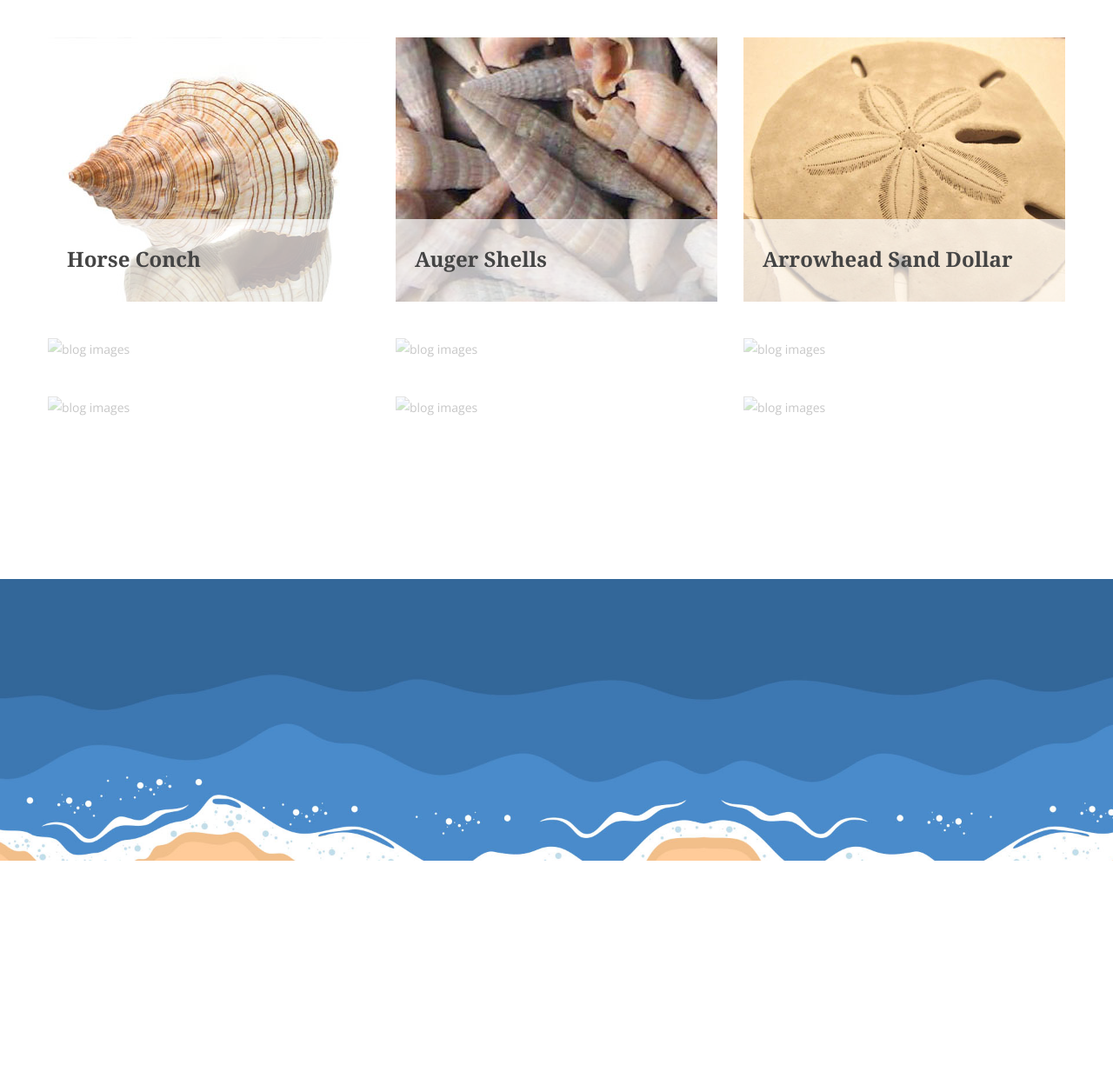
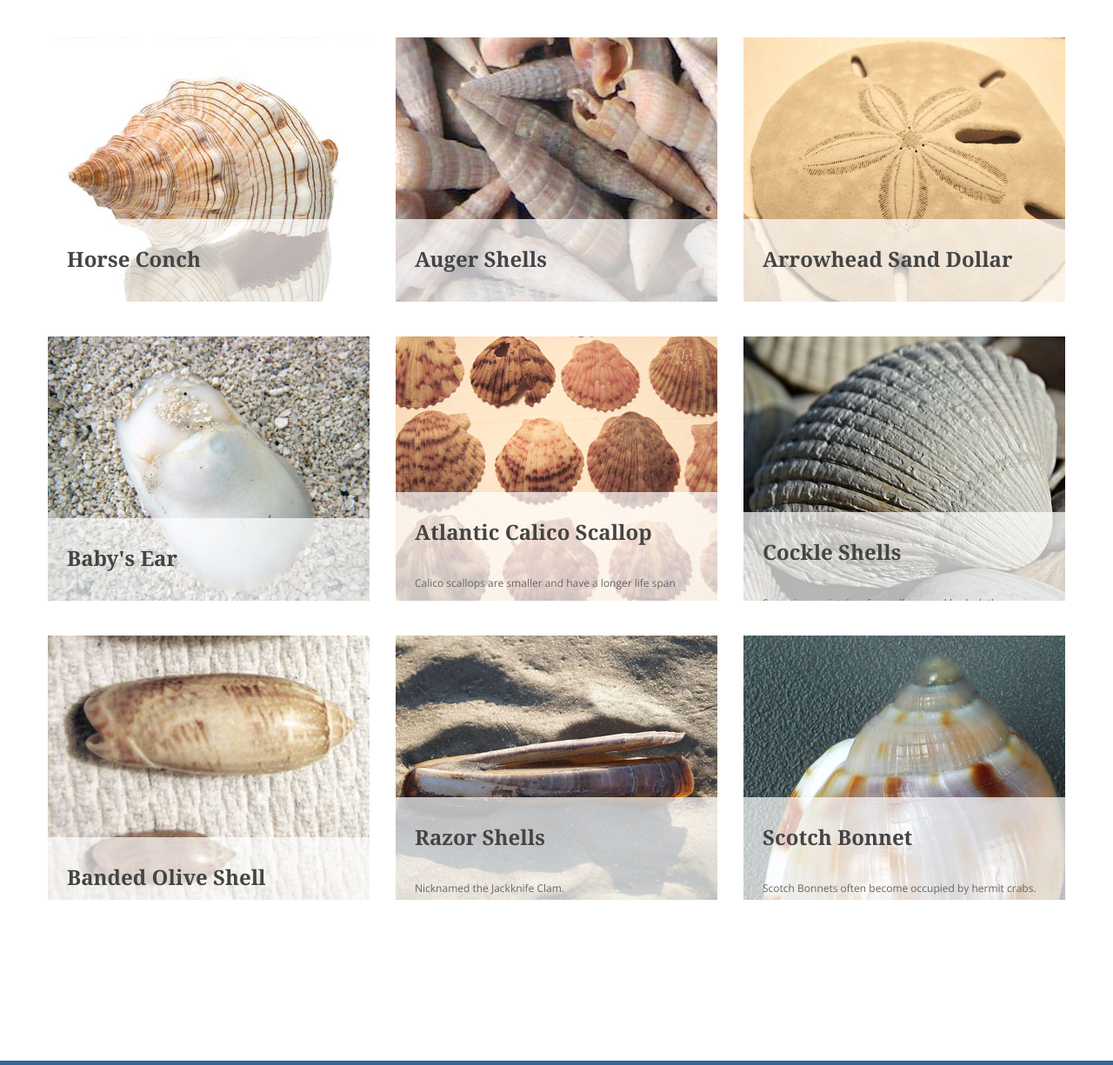
Before and after one commit to whatsthatshell/github.io, a plain HTML site: page atlantic.html in a window 1280 px wide. Shown: the part 659-1884 px from the top of the page at 87% size. Before the commit the page ends 1649 px from the top, so only its background shows below. Drawn offline with nearby package versions, Linux system fonts and the light colour scheme.

Commit message:
Content for atlantic shells
Working on content for the atlantic section.

```diff
--- a/atlantic.html
+++ b/atlantic.html
@@ -74,7 +74,7 @@
 					<!-- Mobile Menu -->
                     <div class="mobile-menu d-block d-lg-none">
                     	<div class="logo">
-                    		<a href="index.html"><img src="images/logo.png" alt="logo"></a>
+                    		<a href="index.html"><img src="images/logo.png" alt="Whats that Shell"></a>
                     	</div>
                     </div>
                     <!-- Mobile Menu -->
@@ -86,7 +86,7 @@
         <!-- Start Bradcaump area -->
         <div class="ht__bradcaump__area">
             <div class="ht__bradcaump__container">
-            	<img src="images/atlantic-header.jpg" alt="bradcaump images">
+            	<img src="images/atlantic-header.jpg" alt="Atlantic Ocean Seashells">
 
             </div>
         </div>
@@ -100,7 +100,7 @@
 						<div class="blog__2">
 							<div class="blog__thumb">
 								<a href="blog-details.html">
-									<img src="images/horse-conch.jpg" alt="blog images">
+									<img src="images/horse-conch.jpg" alt="Horse Conch">
 								</a>
 							</div>
 							<div class="blog__inner">
@@ -125,7 +125,7 @@
 						<div class="blog__2">
 							<div class="blog__thumb">
 								<a href="blog-details.html">
-									<img src="images/auger.jpg" alt="blog images">
+									<img src="images/auger.jpg" alt="Auger Shells">
 								</a>
 							</div>
 							<div class="blog__inner">
@@ -150,7 +150,7 @@
 						<div class="blog__2">
 							<div class="blog__thumb">
 								<a href="blog-details.html">
-									<img src="images/sanddollar.jpg" alt="blog images">
+									<img src="images/sanddollar.jpg" alt="Arrowhead Sand Dollar">
 								</a>
 							</div>
 							<div class="blog__inner">
@@ -175,21 +175,20 @@
 						<div class="blog__2">
 							<div class="blog__thumb">
 								<a href="blog-details.html">
-									<img src="images/blog/bl-2/4.jpg" alt="blog images">
+									<img src="images/baby-ear.jpg" alt="Baby's Ear Shell">
 								</a>
 							</div>
 							<div class="blog__inner">
 								<div class="blog__hover__inner">
-									<h2><a href="blog-details.html">Don’t have basic knowledge..! So, stay learning with us</a></h2>
+									<h2><a href="blog-details.html">Baby's Ear</a></h2>
 									<div class="bl__meta">
-										<p>Children Blog : Post By Ariana / 10th November, 2017</p>
+										<p>This penny-size shell is typically pure white.</p>
 									</div>
 									<div class="bl__details">
-										<p>Lorem ipsum dolor sit amet, consect adsicinge elit, sed do eiusmod tempor incidi.</p>
+										<p>Where to find it: Eastern coast, from Maryland to Brazil.</p>
 									</div>
 									<div class="blog__btn">
 										<a class="bl__btn" href="blog-details.html">Read More</a>
-										<a class="bl__share__btn" href="#"><i class="fa fa-share-alt"></i></a>
 									</div>
 								</div>
 							</div>
@@ -201,21 +200,20 @@
 						<div class="blog__2">
 							<div class="blog__thumb">
 								<a href="blog-details.html">
-									<img src="images/blog/bl-2/5.jpg" alt="blog images">
+									<img src="images/calico-scallop.jpg" alt="Atlantic Calico Scallop">
 								</a>
 							</div>
 							<div class="blog__inner">
 								<div class="blog__hover__inner">
-									<h2><a href="blog-details.html">Don’t have basic knowledge..! So, stay learning with us</a></h2>
+									<h2><a href="blog-details.html">Atlantic Calico Scallop</a></h2>
 									<div class="bl__meta">
-										<p>Children Blog : Post By Ariana / 10th November, 2017</p>
+										<p>Calico scallops are smaller and have a longer life span than Bay scallops.</p>
 									</div>
 									<div class="bl__details">
-										<p>Lorem ipsum dolor sit amet, consect adsicinge elit, sed do eiusmod tempor incidi.</p>
+										<p>Where to find it: The East Coast, Gulf of Mexico, and Caribbean down to Brazil</p>
 									</div>
 									<div class="blog__btn">
 										<a class="bl__btn" href="blog-details.html">Read More</a>
-										<a class="bl__share__btn" href="#"><i class="fa fa-share-alt"></i></a>
 									</div>
 								</div>
 							</div>
@@ -227,21 +225,20 @@
 						<div class="blog__2">
 							<div class="blog__thumb">
 								<a href="blog-details.html">
-									<img src="images/blog/bl-2/6.jpg" alt="blog images">
+									<img src="images/cockle.jpg" alt="Cockle Shell">
 								</a>
 							</div>
 							<div class="blog__inner">
 								<div class="blog__hover__inner">
-									<h2><a href="blog-details.html">Don’t have basic knowledge..! So, stay learning with us</a></h2>
+									<h2><a href="blog-details.html">Cockle Shells</a></h2>
 									<div class="bl__meta">
-										<p>Children Blog : Post By Ariana / 10th November, 2017</p>
+										<p>Sometimes mistaken for scallops, cockles lack the ear-shaped protrusions that scallops have.</p>
 									</div>
 									<div class="bl__details">
-										<p>Lorem ipsum dolor sit amet, consect adsicinge elit, sed do eiusmod tempor incidi.</p>
+										<p>Where to find it: Sandy beaches worldwide.</p>
 									</div>
 									<div class="blog__btn">
 										<a class="bl__btn" href="blog-details.html">Read More</a>
-										<a class="bl__share__btn" href="#"><i class="fa fa-share-alt"></i></a>
 									</div>
 								</div>
 							</div>
@@ -253,21 +250,20 @@
 						<div class="blog__2">
 							<div class="blog__thumb">
 								<a href="blog-details.html">
-									<img src="images/blog/bl-2/7.jpg" alt="blog images">
+									<img src="images/olive.jpg" alt="Banded Olive Shell">
 								</a>
 							</div>
 							<div class="blog__inner">
 								<div class="blog__hover__inner">
-									<h2><a href="blog-details.html">Don’t have basic knowledge..! So, stay learning with us</a></h2>
+									<h2><a href="blog-details.html">Banded Olive Shell</a></h2>
 									<div class="bl__meta">
-										<p>Children Blog : Post By Ariana / 10th November, 2017</p>
+										<p>This shell rarely exceeds three inches in length.</p>
 									</div>
 									<div class="bl__details">
-										<p>Lorem ipsum dolor sit amet, consect adsicinge elit, sed do eiusmod tempor incidi.</p>
+										<p>Where to find it: America's Southeastern waters </p>
 									</div>
 									<div class="blog__btn">
 										<a class="bl__btn" href="blog-details.html">Read More</a>
-										<a class="bl__share__btn" href="#"><i class="fa fa-share-alt"></i></a>
 									</div>
 								</div>
 							</div>
@@ -279,21 +275,20 @@
 						<div class="blog__2">
 							<div class="blog__thumb">
 								<a href="blog-details.html">
-									<img src="images/blog/bl-2/8.jpg" alt="blog images">
+									<img src="images/razor-shell.jpg" alt="Razor Shells">
 								</a>
 							</div>
 							<div class="blog__inner">
 								<div class="blog__hover__inner">
-									<h2><a href="blog-details.html">Don’t have basic knowledge..! So, stay learning with us</a></h2>
+									<h2><a href="blog-details.html">Razor Shells</a></h2>
 									<div class="bl__meta">
-										<p>Children Blog : Post By Ariana / 10th November, 2017</p>
+										<p>Nicknamed the Jackknife Clam.</p>
 									</div>
 									<div class="bl__details">
-										<p>Lorem ipsum dolor sit amet, consect adsicinge elit, sed do eiusmod tempor incidi.</p>
+										<p>Where to find it: Most commonly found on the coasts of Britain, Ireland, and the southeast coasts of North America.</p>
 									</div>
 									<div class="blog__btn">
 										<a class="bl__btn" href="blog-details.html">Read More</a>
-										<a class="bl__share__btn" href="#"><i class="fa fa-share-alt"></i></a>
 									</div>
 								</div>
 							</div>
@@ -305,21 +300,20 @@
 						<div class="blog__2">
 							<div class="blog__thumb">
 								<a href="blog-details.html">
-									<img src="images/blog/bl-2/3.jpg" alt="blog images">
+									<img src="images/scotch-bonnett.jpg" alt="Scotch Bonnet Shell">
 								</a>
 							</div>
 							<div class="blog__inner">
 								<div class="blog__hover__inner">
-									<h2><a href="blog-details.html">Don’t have basic knowledge..! So, stay learning with us</a></h2>
+									<h2><a href="blog-details.html">Scotch Bonnet</a></h2>
 									<div class="bl__meta">
-										<p>Children Blog : Post By Ariana / 10th November, 2017</p>
+										<p>Scotch Bonnets often become occupied by hermit crabs.</p>
 									</div>
 									<div class="bl__details">
-										<p>Lorem ipsum dolor sit amet, consect adsicinge elit, sed do eiusmod tempor incidi.</p>
+										<p>Where to find it: Along the East Coast (North Carolina down to the Florida Keys), Gulf Coast, Caribbean, and down into South America </p>
 									</div>
 									<div class="blog__btn">
 										<a class="bl__btn" href="blog-details.html">Read More</a>
-										<a class="bl__share__btn" href="#"><i class="fa fa-share-alt"></i></a>
 									</div>
 								</div>
 							</div>
```
Also changed, not shown: images/baby-ear.jpg (added), images/calico-scallop.jpg (added), images/cockle.jpg (added), images/olive.jpg (added), images/razor-shell.jpg (added), images/scotch-bonnett.jpg (added).
